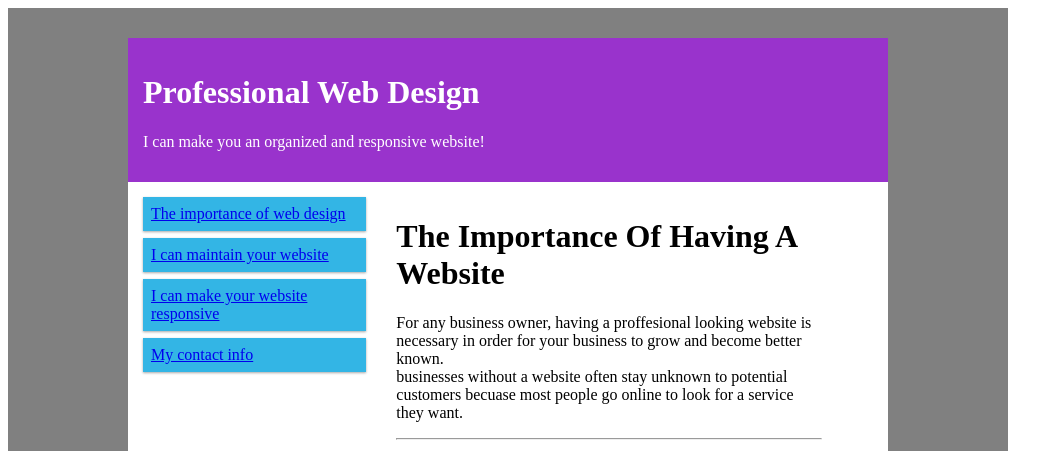
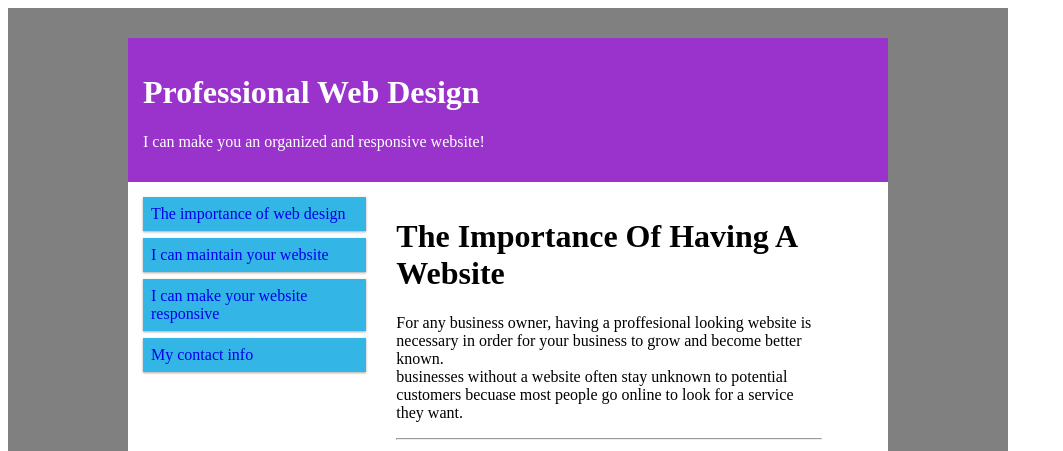
Before and after one commit to kogamikirito/kogamikirito.github.io, a Jekyll site: the page index.html, which Jekyll copies as it is, in a window 1280 px wide. Shown: the top 451 px of the page, without its empty margins (0-1063 px from the left). Built offline with Jekyll 4.4.1, drawn with Linux system fonts in a browser that asks for light colours.

Commit message:
Update index.html
add no decoration to text

```diff
--- a/index.html
+++ b/index.html
@@ -143,13 +143,13 @@ div.clearfix{border-color:grey;
 
 <ul>
 
-<li class="ten"><a href="/web importance">The importance of web design</a></li>
+<li ><a href="/web importance" class="ten">The importance of web design</a></li>
 
-<li class="ten"><a href="/maintain"> I can maintain your website </a></li>
+<li><a href="/maintain" class="ten"> I can maintain your website </a></li>
 
-<li class="ten"><a href="/responsive">I can make your website responsive</a></li>
+<li><a href="/responsive" class="ten">I can make your website responsive</a></li>
 
-<li class="ten"><a href="/contact info">My contact info</a></li>
+<li><a href="/contact info" class="ten">My contact info</a></li>
 
 </ul>
 </div>
```
